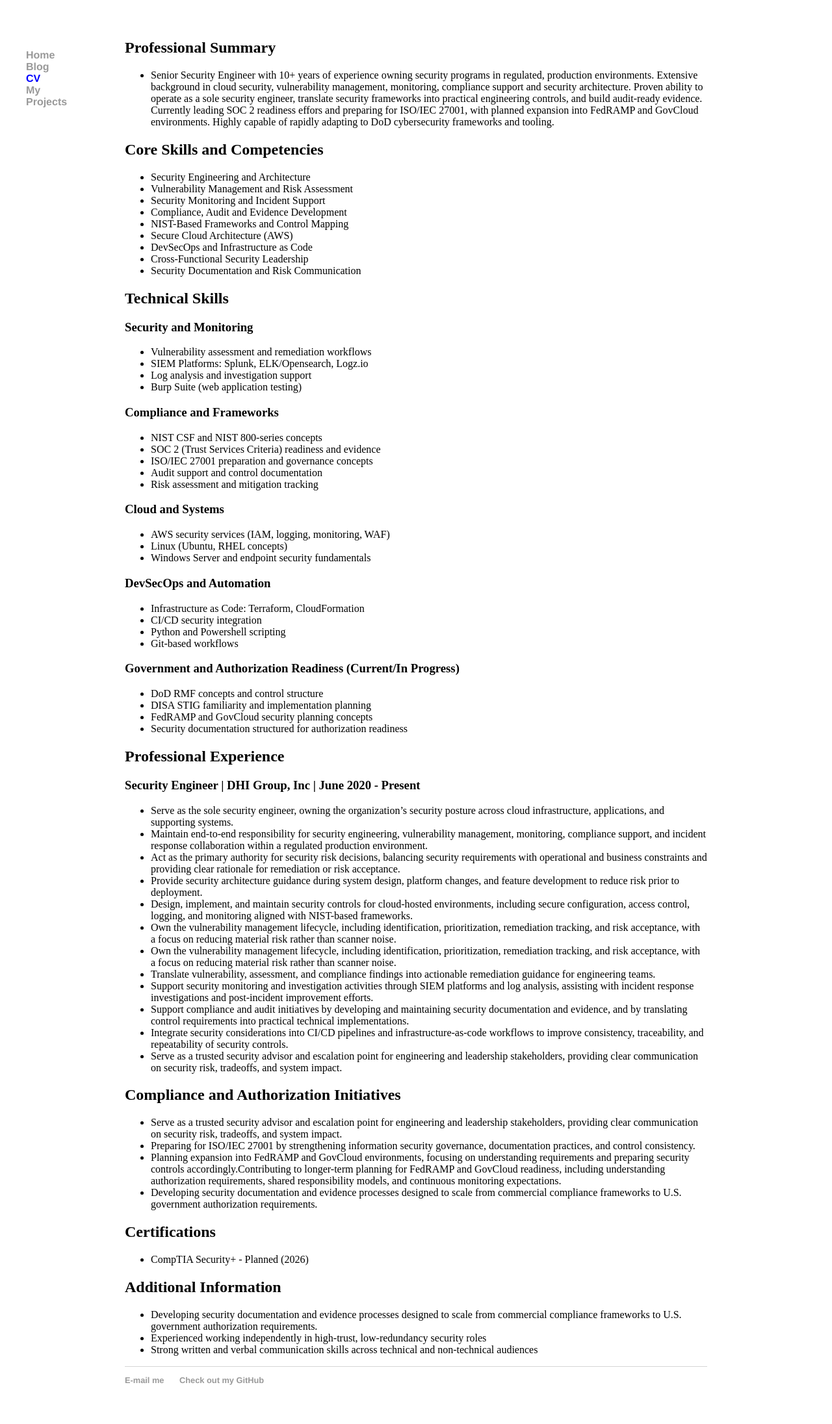
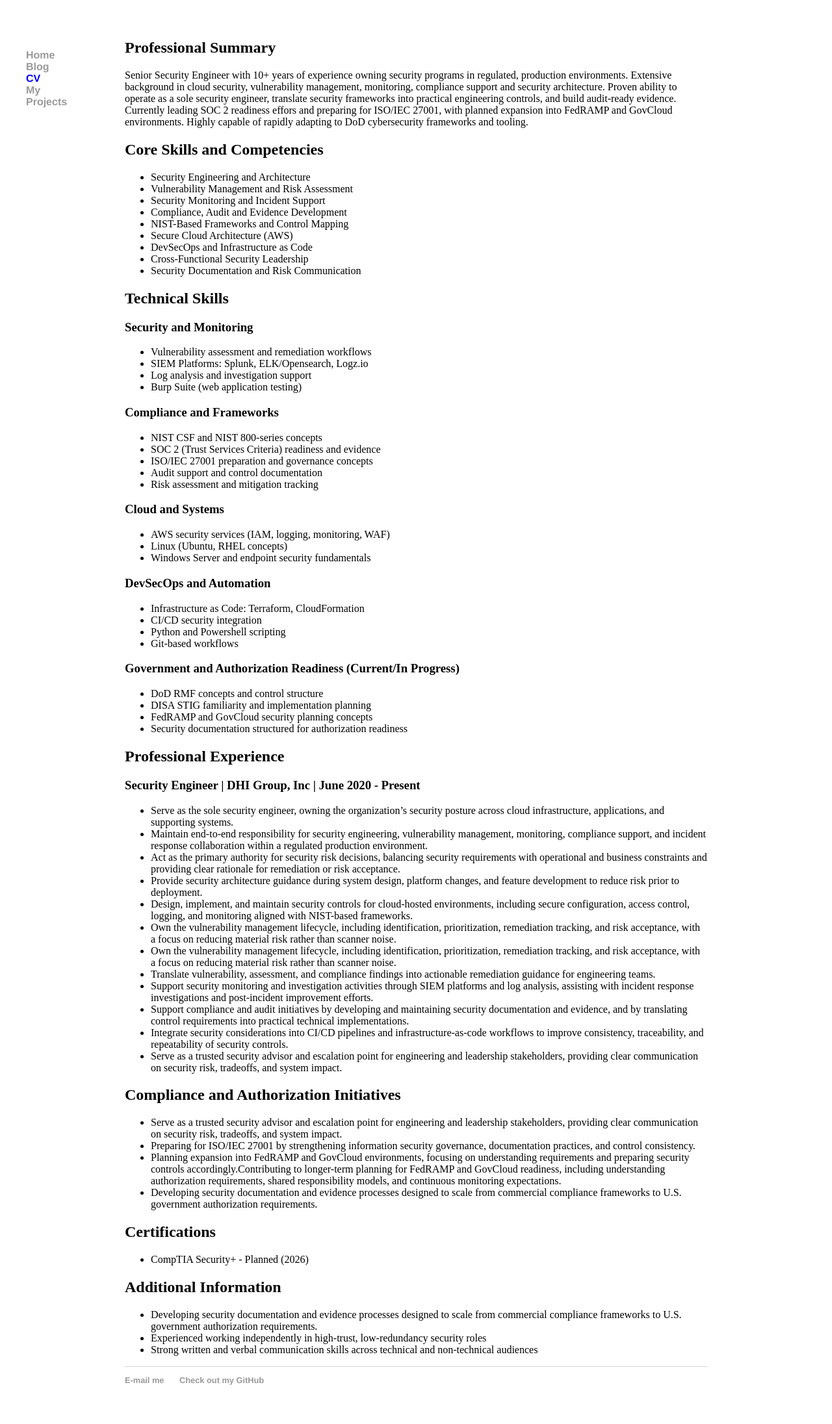
Before and after one commit to RocketGeek42/rocketgeek.github.io, a Jekyll site: the page built from cv/index.html, in a window 1280 px wide. Shown: the whole page at 65% size. Built offline with Jekyll 4.4.1, drawn with Linux system fonts in a browser that asks for light colours.

Commit message:
CV updates
additional visual updates

```diff
--- a/cv/index.html
+++ b/cv/index.html
@@ -4,9 +4,8 @@ title: Jen York CV
 ---
 <div class="summary">
     <h2>Professional Summary</h2>
-    <ul>
-        <li>Senior Security Engineer with 10+ years of experience owning security programs in regulated, production environments.  Extensive background in cloud security, vulnerability management, monitoring, compliance support and security architecture.  Proven ability to operate as a sole security engineer, translate security frameworks into practical engineering controls, and build audit-ready evidence.  Currently leading SOC 2 readiness effors and preparing for ISO/IEC 27001, with planned expansion into FedRAMP and GovCloud environments.  Highly capable of rapidly adapting to DoD cybersecurity frameworks and tooling.</li>
-    </ul>
+
+        <section>Senior Security Engineer with 10+ years of experience owning security programs in regulated, production environments.  Extensive background in cloud security, vulnerability management, monitoring, compliance support and security architecture.  Proven ability to operate as a sole security engineer, translate security frameworks into practical engineering controls, and build audit-ready evidence.  Currently leading SOC 2 readiness effors and preparing for ISO/IEC 27001, with planned expansion into FedRAMP and GovCloud environments.  Highly capable of rapidly adapting to DoD cybersecurity frameworks and tooling.</section>
 </div>
 <div class="core_skills_and_competencies">
     <h2>Core Skills and Competencies</h2>
```
